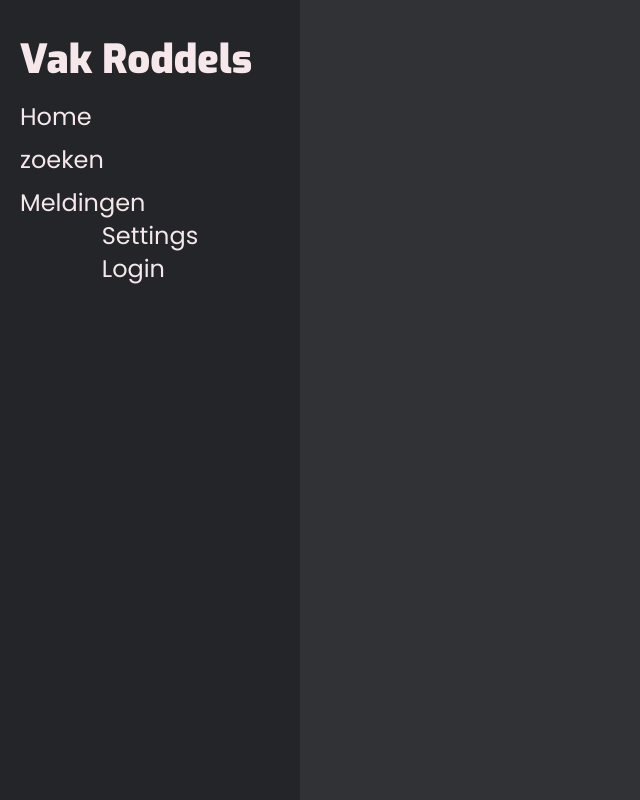
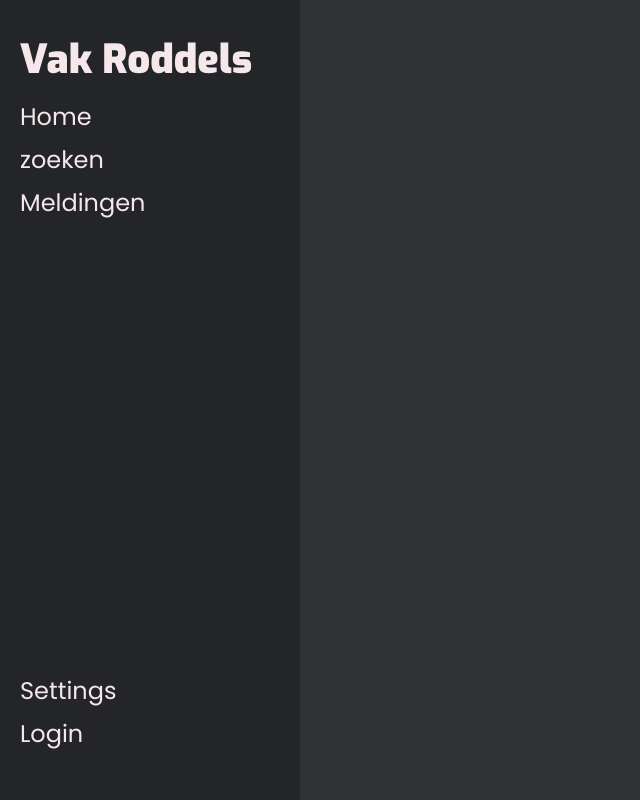
Before and after one commit to BlackSparowYT/FE-J2-P4, a React (Vite) app: page / in a window 1280 px wide. Shown: the whole page, without its empty margins (0-640 px from the left). Built offline with nearby package versions, Linux system fonts and the light colour scheme; some icons are missing.

Commit message:
sidebar button op de goeie plek
settings en login staan nu onderaan en logo, home, zoeken en meldingen staan boven aan

```diff
--- a/src/css/core.css
+++ b/src/css/core.css
@@ -276,8 +276,11 @@ header {  width: var(--sidebar-width); height: 100vh; z-index: 1000; background-
 .sidebar { height: 100%; display: flex; justify-content: top; align-items: center; flex-direction: column; padding: 40px 20px;  }
 .sidebar__logo { width: 100%; margin-bottom: 20px;}
 .sidebar__items { width: 100%; display: flex; justify-content: center; flex-direction: column; }
-.sidebar__items .item:not(:last-child) { padding-bottom: 10px; }
-.sidebar__items--bottom {  }
+.sidebar__items .item:not(:last-child) { padding-bottom: 10px; display: flex; justify-content: center; flex-direction: column;  }
+.sidebar__items--bottom {  width: 100%; margin-top: auto; display: flex; flex-direction: column;}
+.sidebar__items--bottom .item { padding-bottom: 10px; }
+
+
 /* Desktop Version */
 
 /* header {  width: var(--sidebar-width); height: 100%; z-index: 1000; background-color: var(--background-850); }
```
